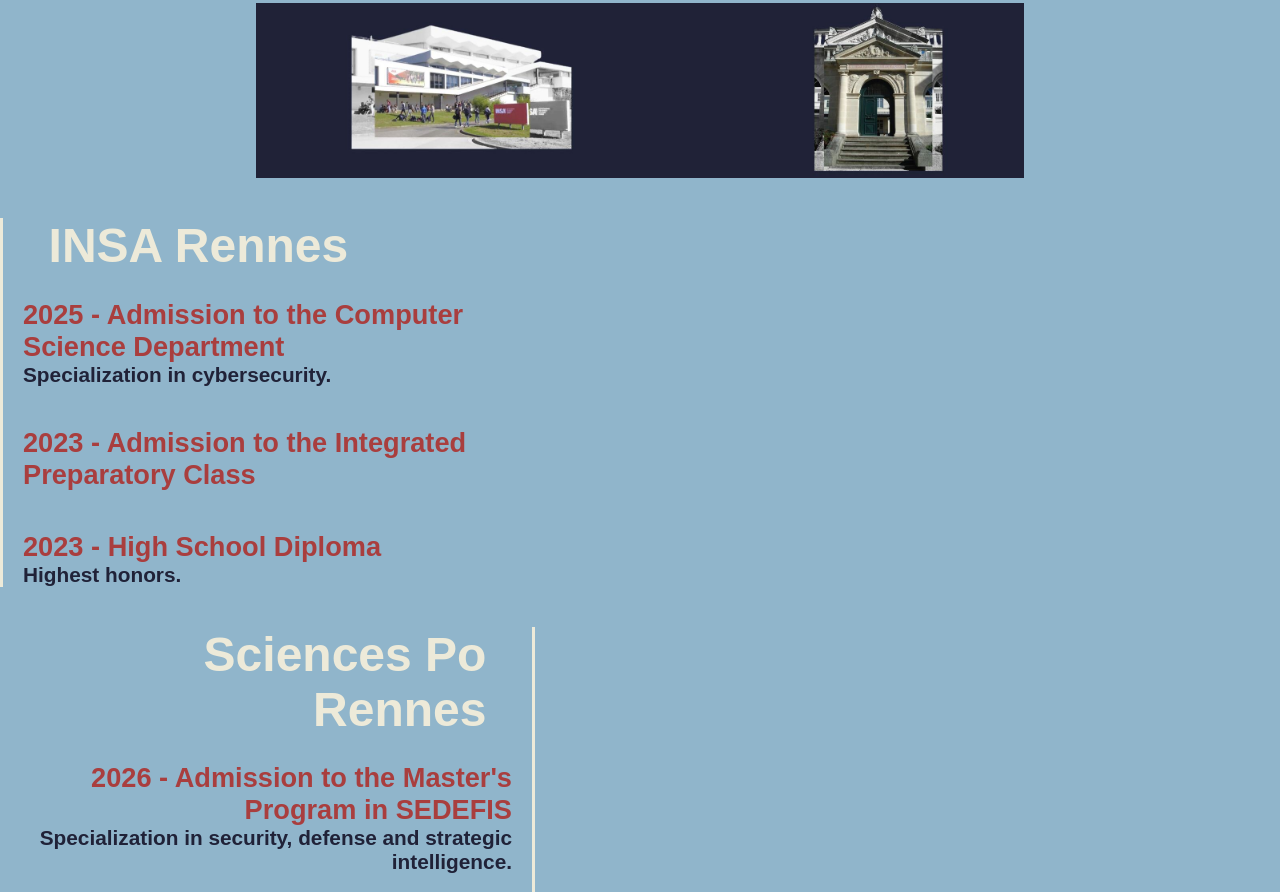
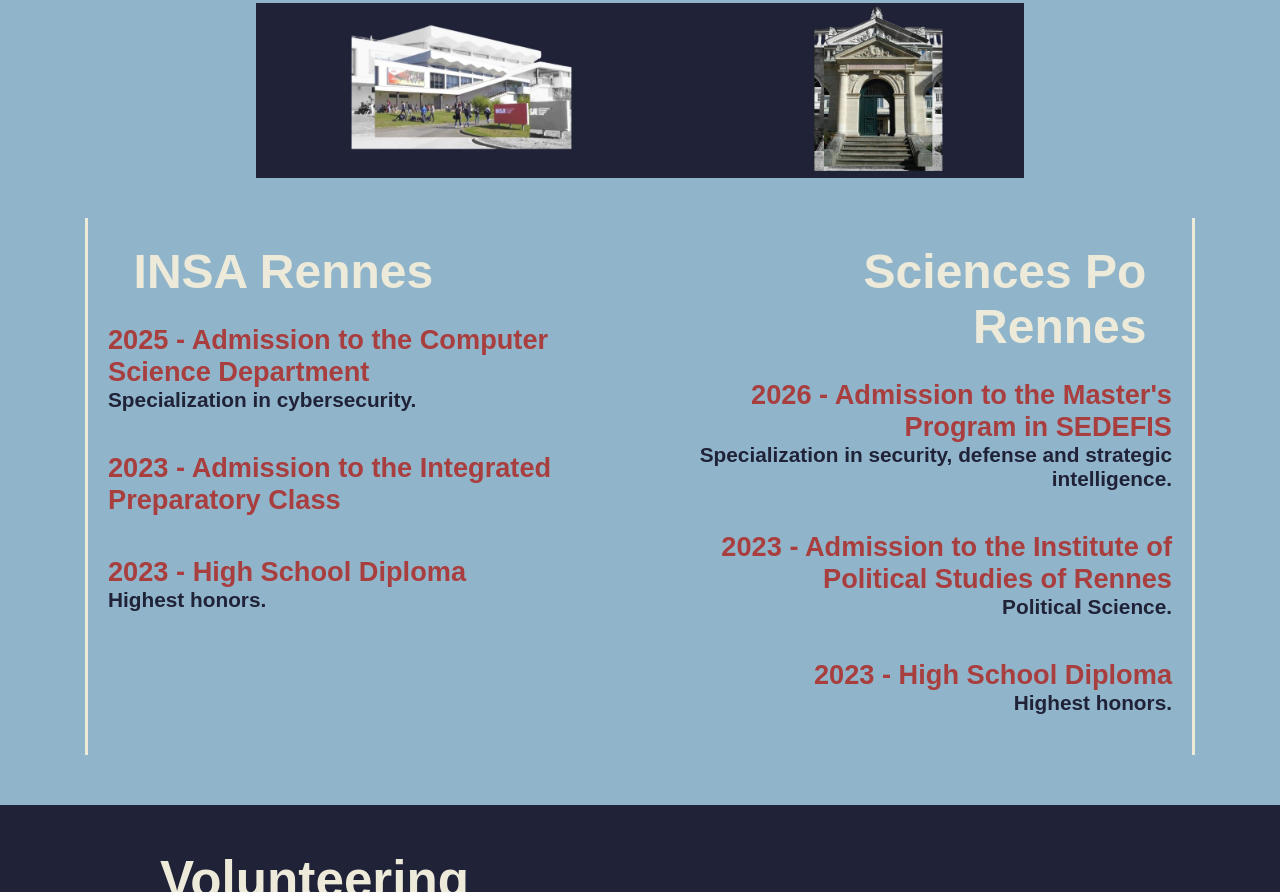
Before and after one commit to victoirevictoire/online_resume, a plain HTML site: page public/index.html in a window 1280 px wide. Shown: the part 888-1780 px from the top of the page. Drawn offline with Linux system fonts and the light colour scheme; a web font is replaced by a local one.

Commit message:
Refactor CSS by removing unnecessary display: block
Removed redundant display properties from CSS classes.

```diff
--- a/public/style.css
+++ b/public/style.css
@@ -113,14 +113,12 @@
     justify-content: center;
     gap: 40px;
     margin-top: 40px;
-    display: block;
 }
 
 .frise {
     width: 40%;
     border-left: 3px solid #edead9;
     padding-left: 20px;
-    display: block;
 }
 
 .frise-droite {
@@ -129,12 +127,10 @@
     padding-left: 0;
     padding-right: 20px;
     text-align: right;
-    display: block;
 }
 
 .frise-gauche {
     text-align: left;
-    display: block;
 }
 
 .etape {
```
